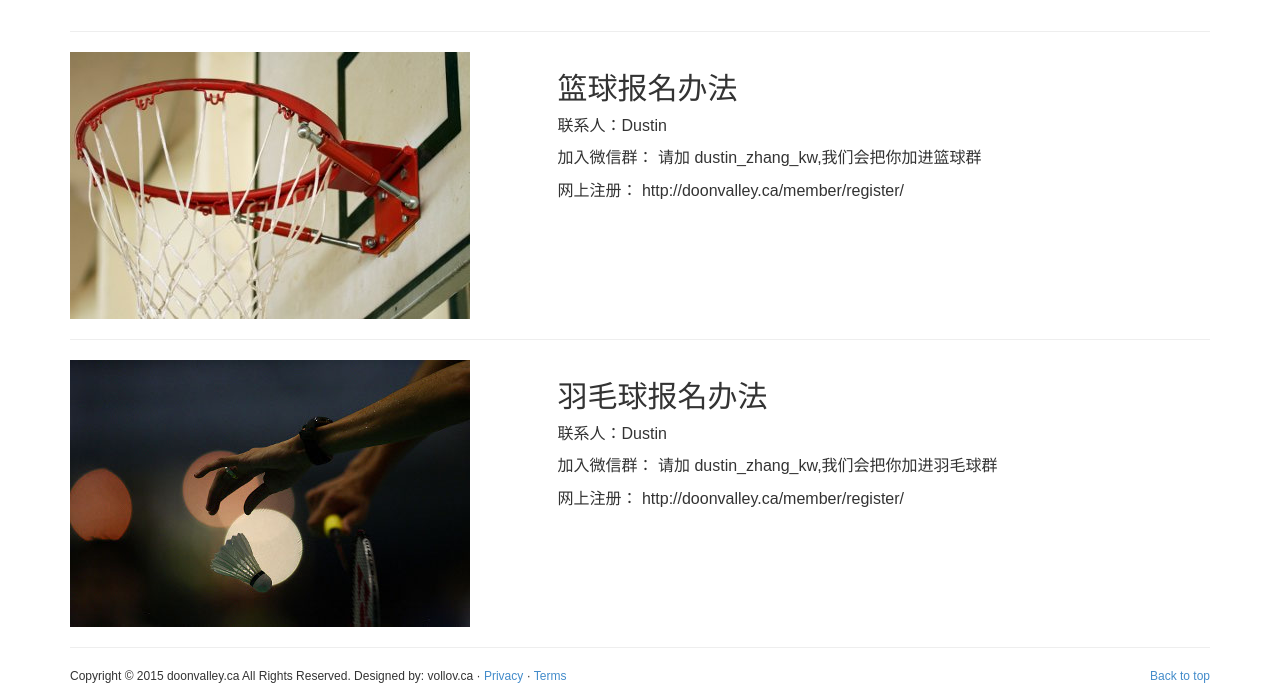
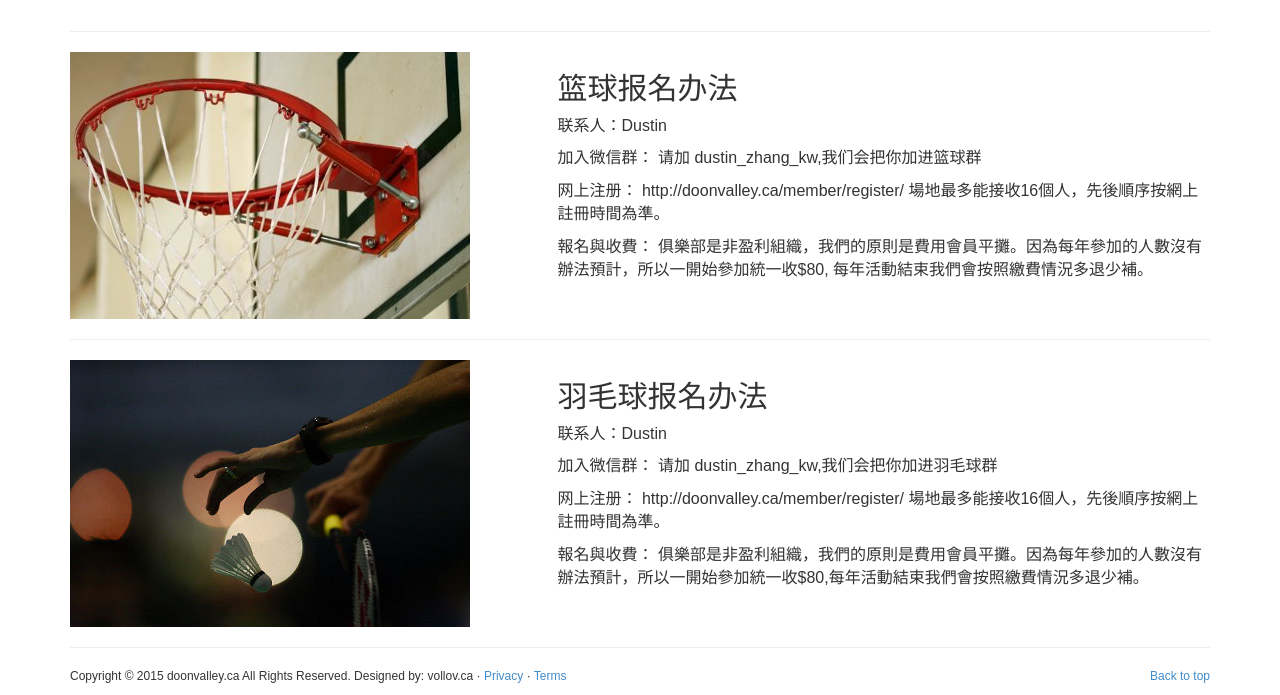
Before and after one commit to vollovs/doonvalley, a Django app: page / in a window 1280 px wide. Shown: the part 451-1146 px from the top of the page. Run offline with Django 3.2, Linux system fonts and the light colour scheme; some libraries are stand-ins or nearby versions.

Commit message:
Update home.html

```diff
--- a/django/page/templates/home.html
+++ b/django/page/templates/home.html
@@ -29,7 +29,8 @@
           <h2 class="featurette-heading">篮球报名办法</h2>
           <p>联系人：Dustin </p>
           <p>加入微信群： 请加 dustin_zhang_kw,我们会把你加进篮球群</p>
-          <p>网上注册： http://doonvalley.ca/member/register/</p>
+          <p>网上注册： http://doonvalley.ca/member/register/ 場地最多能接收16個人，先後順序按網上註冊時間為準。</p>
+		  <p>報名與收費： 俱樂部是非盈利組織，我們的原則是費用會員平攤。因為每年參加的人數沒有辦法預計，所以一開始參加統一收$80, 每年活動結束我們會按照繳費情況多退少補。</p>
         </div>
       </div>
 
@@ -43,7 +44,8 @@
           <h2 class="featurette-heading">羽毛球报名办法</h2>
           <p>联系人：Dustin </p>
           <p>加入微信群： 请加 dustin_zhang_kw,我们会把你加进羽毛球群</p>
-          <p>网上注册： http://doonvalley.ca/member/register/</p>
+          <p>网上注册： http://doonvalley.ca/member/register/ 場地最多能接收16個人，先後順序按網上註冊時間為準。</p>
+		  <p>報名與收費： 俱樂部是非盈利組織，我們的原則是費用會員平攤。因為每年參加的人數沒有辦法預計，所以一開始參加統一收$80,每年活動結束我們會按照繳費情況多退少補。</p>
         </div>
       </div>
 
```
